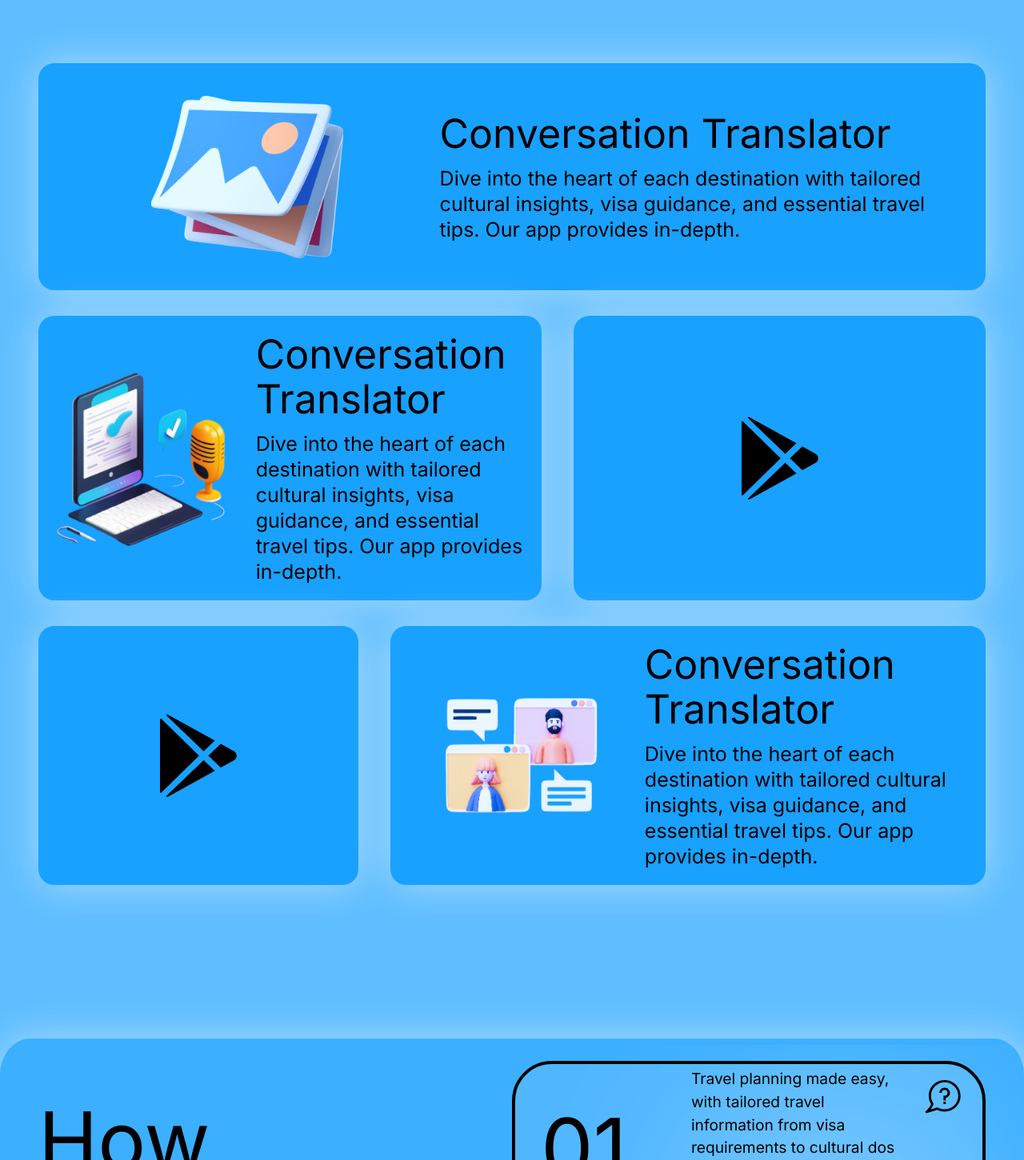
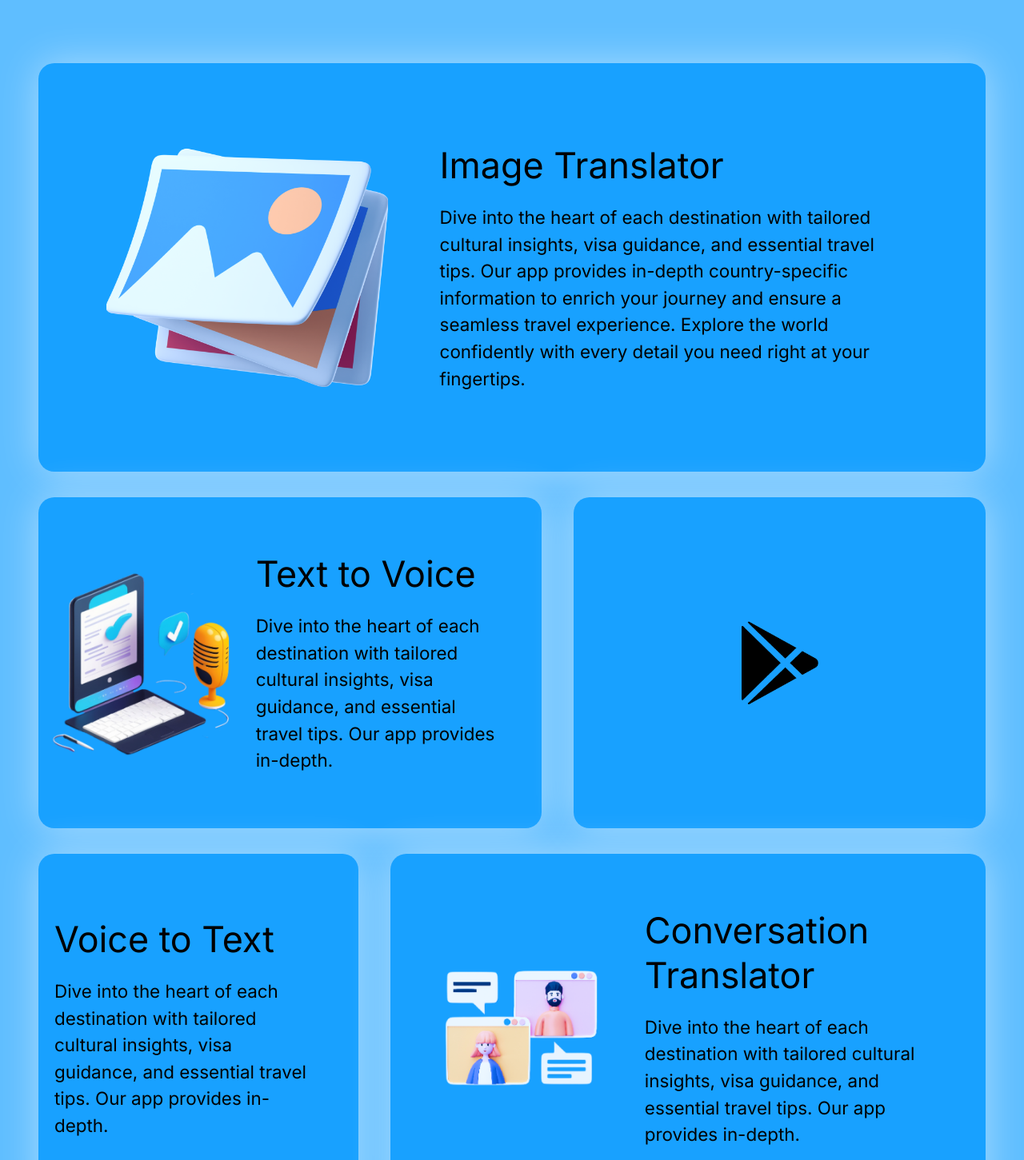
Before and after one commit to Hassantahir0000/travelingo, a Next.js app: page / in a window 1280 px wide. Shown: the part 4999-6450 px from the top of the page at 80% size. Built offline with nearby package versions, Linux system fonts and the light colour scheme.

Commit message:
spacing for cards (gsap)

```diff
--- a/app/components/home/language-translator/index.tsx
+++ b/app/components/home/language-translator/index.tsx
@@ -15,32 +15,34 @@ export default function LanguageTranslator() {
       </p>
 
       <div className="bg-dodger-blue rounded-[20px] shadow-[0px_0px_50px_rgba(255,_255,_255,_0.46)] mt-[5rem]">
-        <div className="flex flex-row p-10">
+        <div className="flex flex-row px-10 py-[5rem]">
           <div className="w-[40%] flex justify-center items-center">
             <Image
               src={"/images/language-translator/img-translator.png"}
               width={800}
               height={800}
               alt=""
-              className="w-[15rem] m-auto h-auto "
+              className="w-[22rem] m-auto h-auto "
             />
           </div>
           <div className="w-[60%] p-5">
-            <h2 className="self-stretch  text-black text-[50px]  font-normal  leading-[3.5rem]">
-              Conversation Translator
+            <h2 className="self-stretch  text-black text-[2.8rem]  font-normal  leading-[3.5rem]">
+              Image Translator
             </h2>
 
-            <p className="self-stretch  text-black text-[25px]  font-normal  leading-[2rem] mt-3">
+            <p className="self-stretch  text-black text-[1.4rem] w-[90%]  font-normal   mt-5">
               Dive into the heart of each destination with tailored cultural
               insights, visa guidance, and essential travel tips. Our app
-              provides in-depth.
+              provides in-depth country-specific information to enrich your
+              journey and ensure a seamless travel experience. Explore the world
+              confidently with every detail you need right at your fingertips.
             </p>
           </div>
         </div>
       </div>
 
       <div className="flex gap-x-10 mt-[2rem]">
-        <div className="bg-dodger-blue w-[55%]  rounded-[20px] shadow-[0px_0px_50px_rgba(255,_255,_255,_0.46)]">
+        <div className="bg-dodger-blue w-[55%] py-[3rem]  rounded-[20px] shadow-[0px_0px_50px_rgba(255,_255,_255,_0.46)]">
           <div className="flex flex-row">
             <div className="w-[40%] flex justify-center items-center">
               <Image
@@ -48,15 +50,15 @@ export default function LanguageTranslator() {
                 width={800}
                 height={800}
                 alt=""
-                className="w-[15rem] m-auto h-auto "
+                className="w-[18rem] m-auto h-auto "
               />
             </div>
             <div className="w-[60%] p-5">
-              <h2 className="self-stretch  text-black text-[50px]  font-normal  leading-[3.5rem]">
-                Conversation Translator
+              <h2 className="self-stretch  text-black text-[2.8rem]  font-normal  leading-[3.5rem]">
+                Text to Voice
               </h2>
 
-              <p className="self-stretch  text-black text-[25px]  font-normal  leading-[2rem] mt-3">
+              <p className="self-stretch  text-black text-[1.4rem] w-[90%]  font-normal   mt-5">
                 Dive into the heart of each destination with tailored cultural
                 insights, visa guidance, and essential travel tips. Our app
                 provides in-depth.
@@ -80,17 +82,21 @@ export default function LanguageTranslator() {
 
       <div className="flex gap-x-10 mt-[2rem]">
         <div className="bg-dodger-blue w-[35%]  rounded-[20px] shadow-[0px_0px_50px_rgba(255,_255,_255,_0.46)]">
-          <div className="flex h-full flex-row items-center justify-center">
-            <Image
-              src={"/images/language-translator/play-button.png"}
-              width={800}
-              height={800}
-              alt=""
-              className="w-[6rem] m-auto h-auto "
-            />
+          <div className="flex mx-auto  h-full flex-row items-center justify-center">
+            <div className=" p-5 flex flex-col justify-center w-fit mx-auto">
+              <h2 className="self-stretch  text-black text-[2.8rem]  font-normal  leading-[3.5rem]">
+                Voice to Text
+              </h2>
+
+              <p className="self-stretch  text-black text-[1.4rem] w-[90%]  font-normal   mt-5">
+                Dive into the heart of each destination with tailored cultural
+                insights, visa guidance, and essential travel tips. Our app
+                provides in-depth.
+              </p>
+            </div>
           </div>
         </div>
-        <div className="bg-dodger-blue w-[65%]  rounded-[20px] shadow-[0px_0px_50px_rgba(255,_255,_255,_0.46)]">
+        <div className="bg-dodger-blue w-[65%] py-[3rem] rounded-[20px] shadow-[0px_0px_50px_rgba(255,_255,_255,_0.46)]">
           <div className="flex flex-row">
             <div className="w-[40%] flex justify-center items-center">
               <Image
@@ -102,11 +108,11 @@ export default function LanguageTranslator() {
               />
             </div>
             <div className="w-[60%] p-5">
-              <h2 className="self-stretch  text-black text-[50px]  font-normal  leading-[3.5rem]">
+              <h2 className="self-stretch  text-black text-[2.8rem]  font-normal  leading-[3.5rem]">
                 Conversation Translator
               </h2>
 
-              <p className="self-stretch  text-black text-[25px]  font-normal  leading-[2rem] mt-3">
+              <p className="self-stretch  text-black text-[1.4rem] w-[90%]  font-normal   mt-5">
                 Dive into the heart of each destination with tailored cultural
                 insights, visa guidance, and essential travel tips. Our app
                 provides in-depth.
--- a/app/components/home/services/services-list.tsx
+++ b/app/components/home/services/services-list.tsx
@@ -30,7 +30,7 @@ const ServicesList: FC = () => {
       const newTriggerIds = [];
 
       const cards: HTMLDivElement[] = gsap.utils.toArray(".service-card");
-      const spacer = 10;
+      const spacer = 20;
       cards.forEach((card, index) => {
         const triggerId1 = "service_card_trigger" + index;
         const triggerId2 = "service_card-" + index;
@@ -42,10 +42,10 @@ const ServicesList: FC = () => {
           scrollTrigger: {
             id: "service_card_trigger" + index,
             trigger: card,
-            start: index === 0 ? "top center" : "top-=" + 40 * index + " 40%", // Adjust start for first card
-            end: "top 10%",
+            start: "top-=" + 25 * index + " 25%",
+            end: "top 5%",
             scrub: true,
-            // markers: true,
+            markers: true,
             pin: true,
           },
         });
@@ -79,7 +79,7 @@ const ServicesList: FC = () => {
     <div
       ref={ref}
       data-cursor-text
-      className="card-container hello py-8 px-10 min-h-screen md:py-1"
+      className="card-container hello py-8 mb-[50rem] px-10 min-h-screen md:py-1"
     >
       {CountriesCards.length > 0 &&
         CountriesCards?.map((country, index) => (
```
